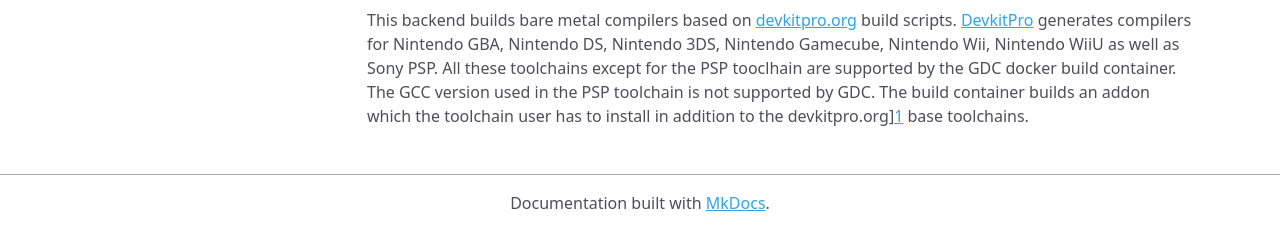
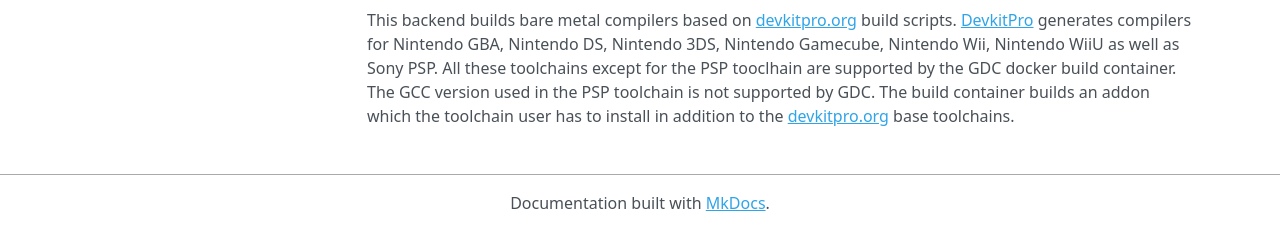
Before and after one commit to D-Programming-GDC/build-gdc, an MkDocs documentation site: the page built from docs/Internals.md, in a window 1280 px wide. Shown: the part 632-882 px from the top of the page. Built offline with MkDocs 1.6.1, drawn with Linux system fonts in a browser that asks for light colours; nearby versions of some CDN libraries; old or Windows-style settings are respelled for this version of MkDocs.

Commit message:
Documentation fixes

```diff
--- a/docs/Internals.md
+++ b/docs/Internals.md
@@ -36,7 +36,7 @@ as well as Sony PSP. All these toolchains except for the PSP tooclhain are
 supported by the GDC docker build container. The GCC version used in the
 PSP toolchain is not supported by GDC. The build container builds an addon
 which the toolchain user has to install in addition to the
-devkitpro.org][1] base toolchains.
+[devkitpro.org][1] base toolchains.
 
 
 [1]: https://devkitpro.org/
```
Also changed, not shown: docs/index.md (+2 -0 lines).
